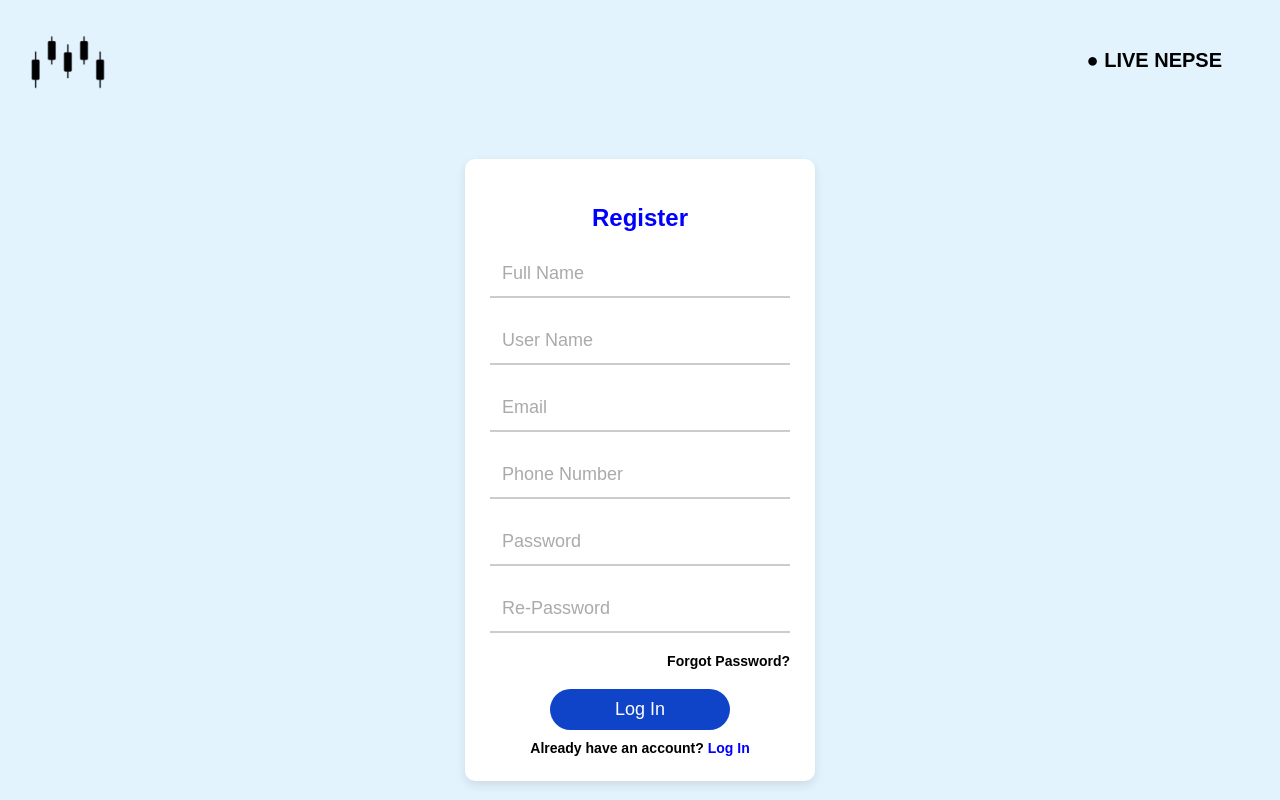
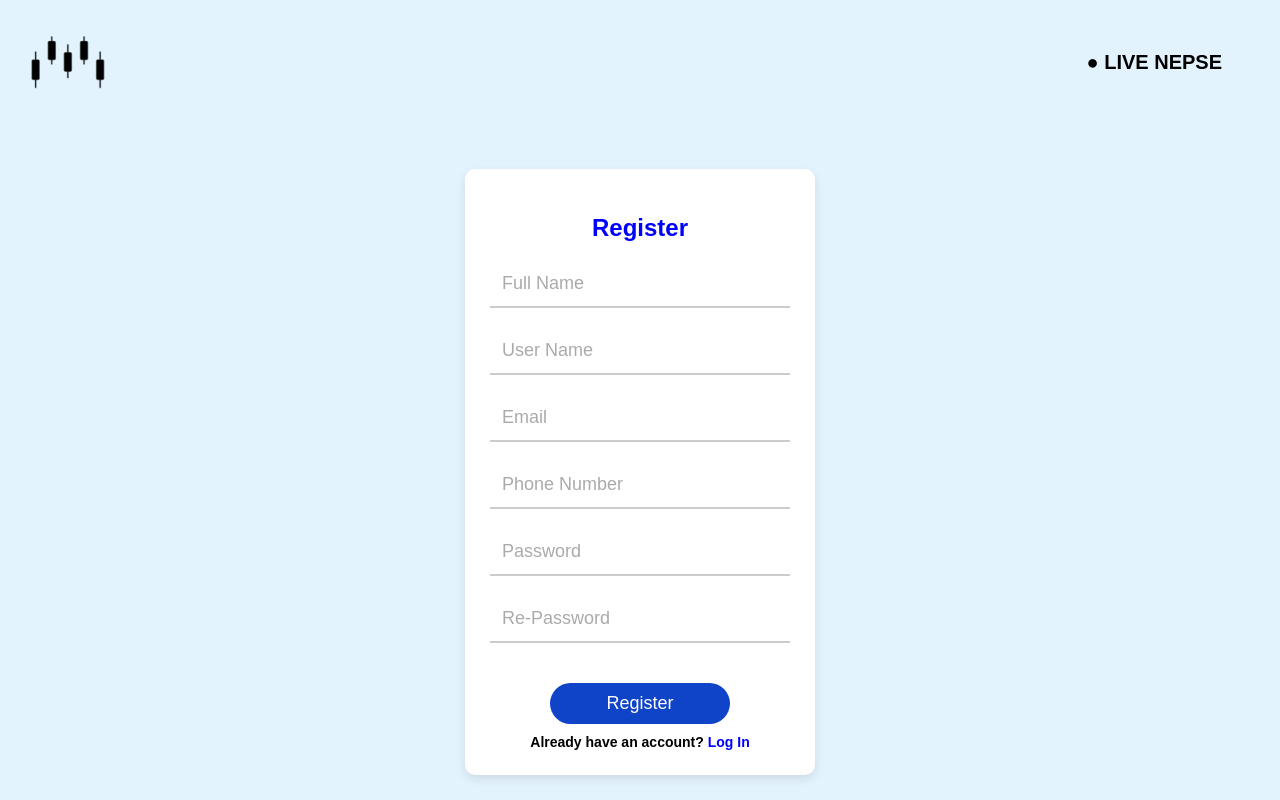
Before and after one commit to anilkc01/Sem1, a Flask app: page /register in a window 1280 px wide. Run offline with Flask 3, Linux system fonts and the light colour scheme.

Commit message:
icon for home and register button text

```diff
--- a/templates/layout.html
+++ b/templates/layout.html
@@ -8,12 +8,14 @@
 </head>
 <body>
     <div class="top-bar">
-        <img src="{{ url_for('static', filename='images/SSLogo.png') }}" alt="Logo" class="logo">
+        <a href="/">
+            <img src="{{ url_for('static', filename='images/SSLogo.png') }}" alt="Logo" class="logo">
+        </a>
         <span class="live-text">● LIVE NEPSE</span>
     </div>
 
   <main class="container py-5 text-center">
     {% block main %}{% endblock %}
-</main>
+  </main>
 </body>
 </html>
--- a/templates/signup.html
+++ b/templates/signup.html
@@ -30,10 +30,7 @@
                 </div>
 
 
-                <a href="#" class="forget-pass">Forgot Password?</a>
-
-
-                <button type="submit" class="login-button">Log In</button>
+                <button type="submit" class="login-button">Register</button>
 
                 <div class="signup-link">
                   <span>Already have an account? </span>
```
